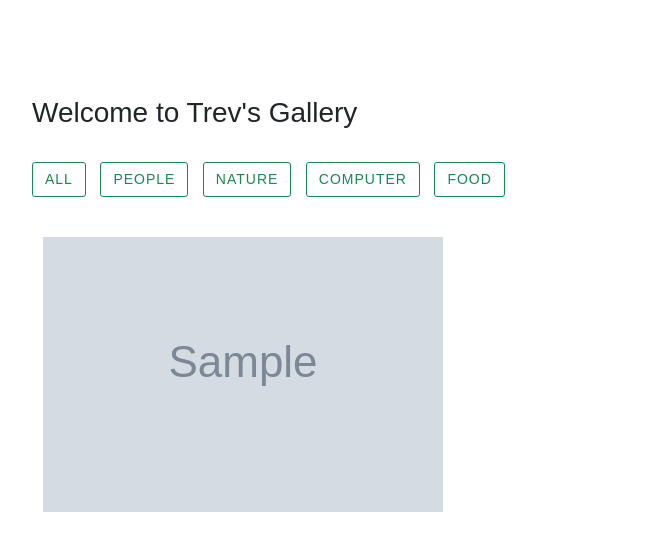
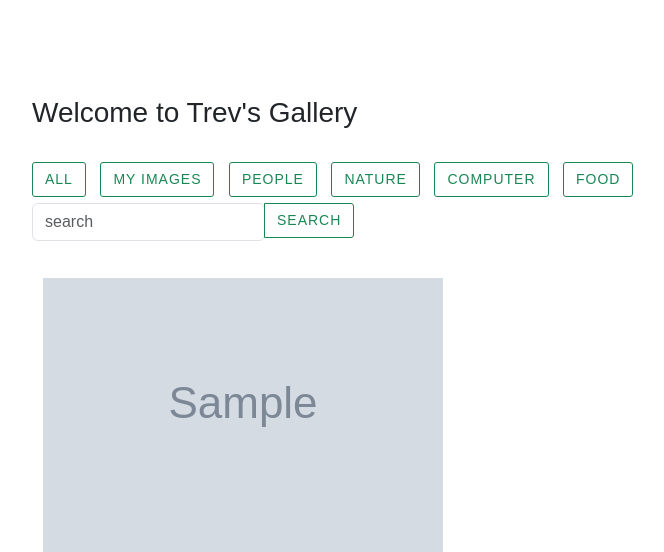
Before and after one commit to trevin-livele/django_personal_gallery, a Django app: page / in a window 1280 px wide. Shown: the part 144-696 px from the top of the page, without its empty margins (50-714 px from the left). Run offline with Django 3.2, Linux system fonts and the light colour scheme; tables that the repository leaves empty hold one stand-in row (values such as "Sample post"); grey boxes marked "Sample" are stand-in pictures; some libraries are stand-ins or nearby versions.

Commit message:
added search functionality

```diff
--- a/templates/home.html
+++ b/templates/home.html
@@ -15,14 +15,27 @@
     <div class="row">
       <div class="col-sm-12">
         <a class="btn btn-outline-success pp-filter-button" href="#" data-filter="all">All</a>
+        <a class="btn btn-outline-success pp-filter-button" href="#" data-filter="all">My Images</a>
         <a class="btn btn-outline-success pp-filter-button" href="#" data-filter="people">People</a>
         <a class="btn btn-outline-success pp-filter-button" href="#" data-filter="nature">Nature</a>
         <a class="btn btn-outline-success pp-filter-button" href="#" data-filter="computer">Computer</a>
         <a class="btn btn-outline-success pp-filter-button" href="#" data-filter="food">Food</a>
+        <div class="input-group">
+          <div class="form-outline">
+        <input type="search" id="form1" class="form-control" placeholder="search"/>
       </div>
+      <a class="btn btn-outline-success pp-filter-button" href="#" data-filter="all">Search</a>
+          </div>
+      </div>
+
     </div>
+
+
   </div>
+
 </div>
+
+
 <div class="container px-0">
     <div class="pp-gallery">
     <div class="card-columns">
@@ -32,7 +45,7 @@
           <figure class="pp-effect"><img class="img-fluid" src="{{ imagestore.images.url }}" alt="Nature"/>
             <figcaption>
               <div class="h4">{{ imagestore.image_name }}</div>
-              <p>{{ imagestore.image_name }}</p>
+              <p>{{ imagestore.category }}</p>
             </figcaption>
           </figure></a></div>
           {% endfor %}
```
